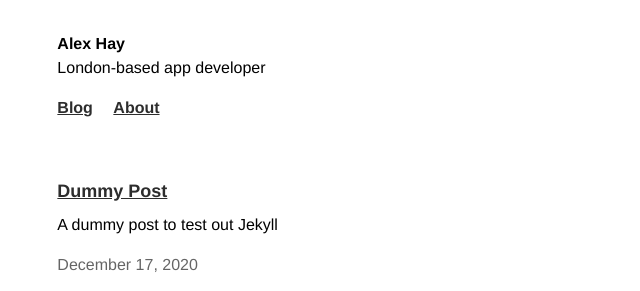
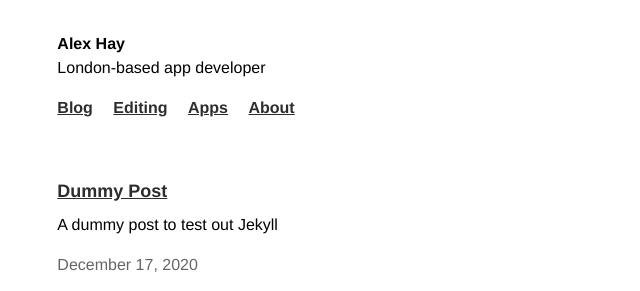
Before and after one commit to mralexhay/mralexhay.github.io, a Jekyll site: the page built from index.html, in a window 1280 px wide. Shown: the top 291 px of the page, without its empty margins (305-945 px from the left). Built offline with Jekyll 4.4.1, drawn with Linux system fonts in a browser that asks for light colours; some web fonts are replaced; the list of posts is cut into pages by our own code; comment, search, counter and statistics services are not loaded.

Commit message:
Update navigation.html

```diff
--- a/_includes/navigation.html
+++ b/_includes/navigation.html
@@ -1,6 +1,8 @@
 <nav role="navigation">
   <ul>
     <li><a href="{{ site.baseurl }}/" title="Blog">Blog</a></li>
+    <li><a href="https://www.alexhay.tv" title="Editing">Editing</a></li>
+    <li><a href="/apps" title="Apps">Apps</a></li>
     <li><a href="/about" title="About">About</a></li>
   </ul>
 </nav>
```
